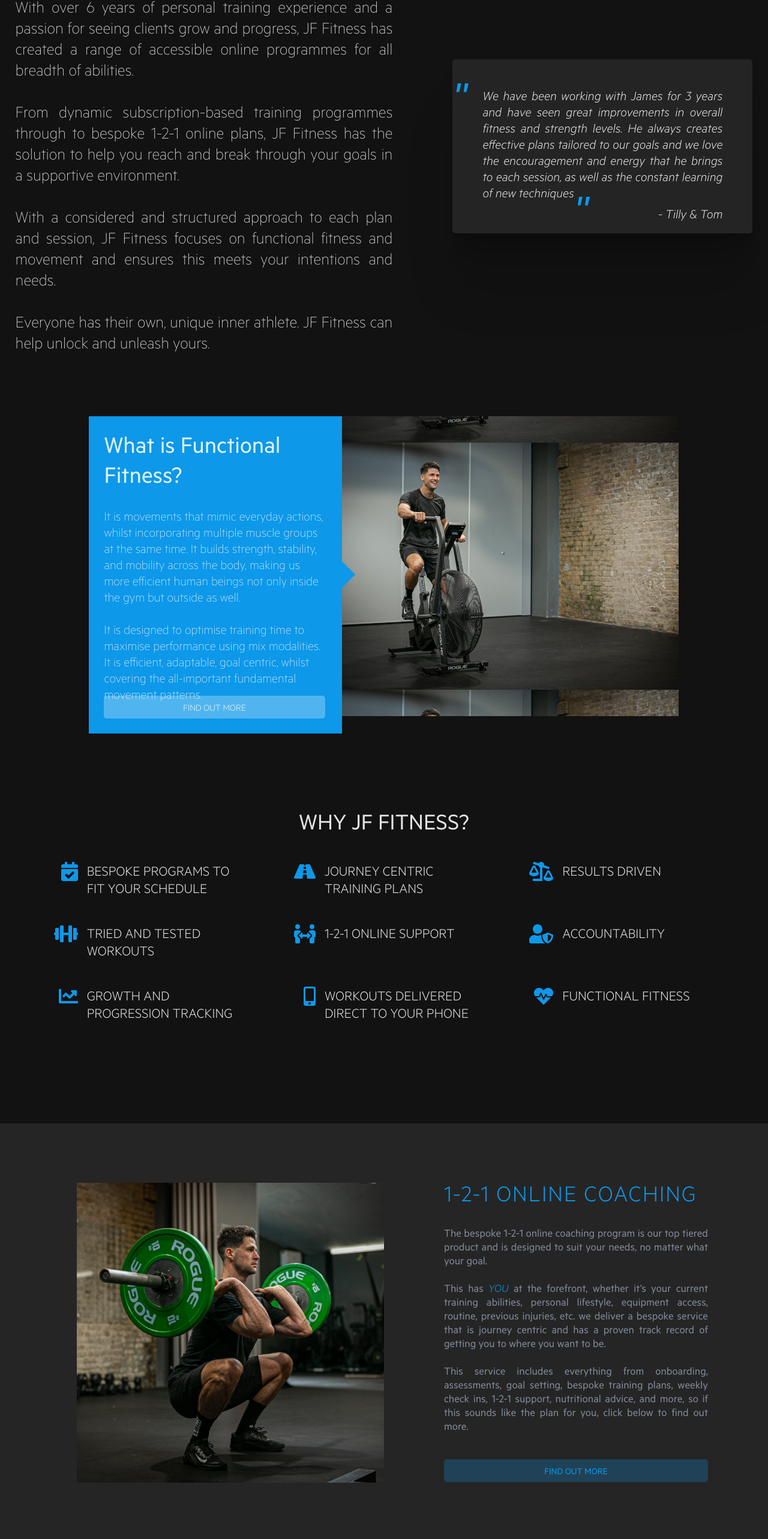
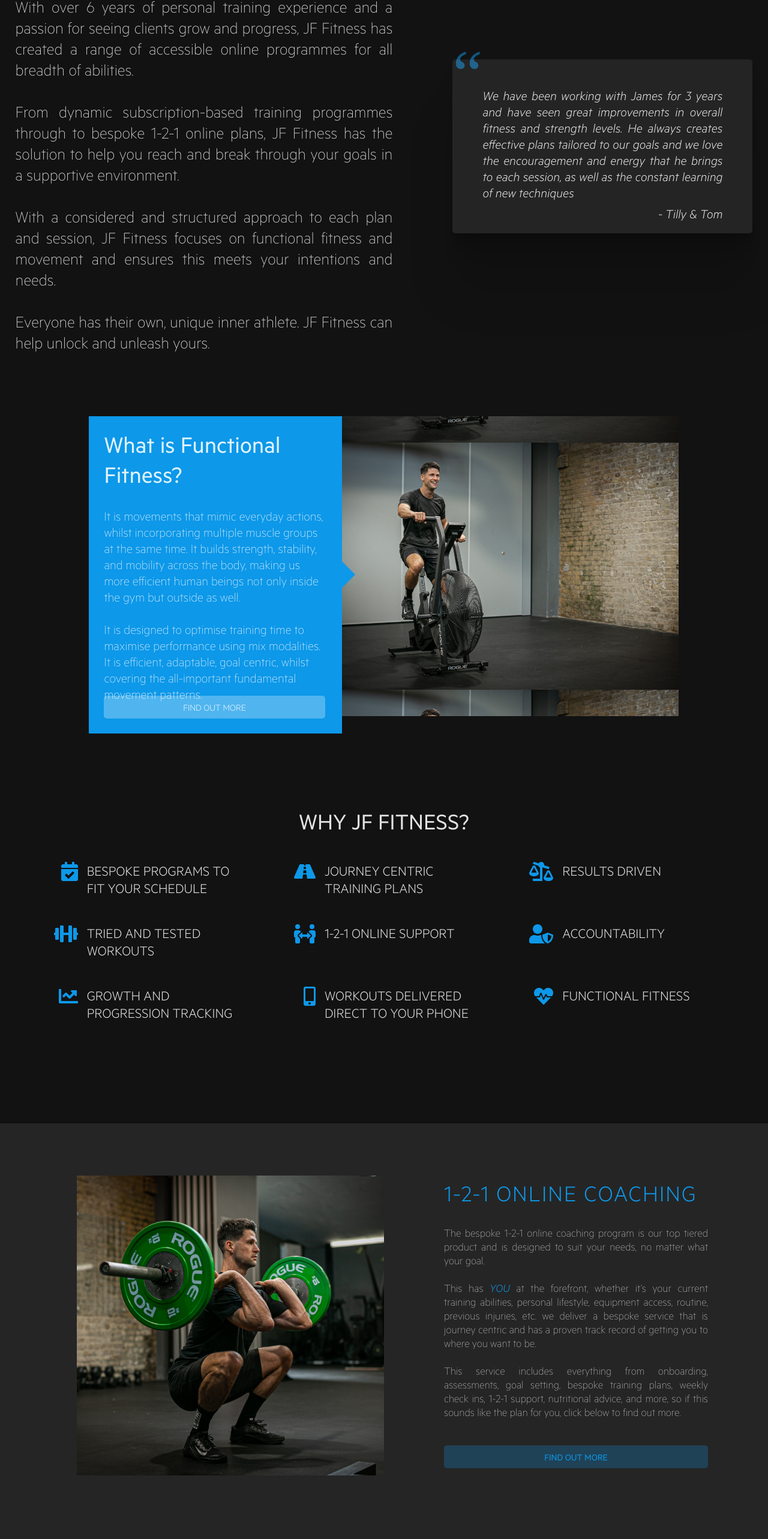
Before and after one commit to RKHTechnologies/jf-fitness, a React (Create React App) app: page / in a window 1280 px wide. Shown: the part 1026-3592 px from the top of the page at 60% size. Built offline with nearby package versions, Linux system fonts and the light colour scheme.

Commit message:
Fixes and tesimonials

```diff
--- a/src/Components/Services.tsx
+++ b/src/Components/Services.tsx
@@ -101,7 +101,8 @@ const Title = styled.h1`
 const Description = styled.div`
   text-align: justify;
   font-size: 1.2em;
-  color: #818999;
+  color: rgb(255 255 255 / 0.7);
+  font-weight: 100;
 `;
 
 const CheckList = styled.div`
--- a/src/Components/Testimonials.tsx
+++ b/src/Components/Testimonials.tsx
@@ -26,7 +26,6 @@ const TestimonialsSection = styled.div`
   display: flex;
   align-items: center;
   justify-content: center;
-  /* box-shadow: 0 2.8px 2.2px rgb(255 255 255 / 3%), 0 6.7px 5.3px rgb(255 255 255 / 5%), 0 12.5px 10px rgb(255 255 255 / 6%), 0 22.3px 17.9px rgb(255 255 255 / 7%), 0 41.8px 33.4px rgb(255 255 255 / 9%), 0 100px 80px rgb(255 255 255 / 12%); */
   box-shadow: 0 2.8px 2.2px rgba(0,0,0,0.034), 0 6.7px 5.3px rgba(0,0,0,0.048), 0 12.5px 10px rgba(0,0,0,0.06), 0 22.3px 17.9px rgba(0,0,0,0.072), 0 41.8px 33.4px rgba(0,0,0,0.086), 0 100px 80px rgba(0,0,0,0.12);
 
   @media(max-width: 540px) {
@@ -41,26 +40,6 @@ const Testimonial = styled.div`
   color: rgb(255 255 255 / 0.88);
   font-size: 1.4em;
   text-align: justify;
-
-  &:before {
-    content: '"';
-    position: absolute;
-    color: ${colours.primary};
-    margin-top: -27px;
-    margin-left: -50px;
-    font-size: 3em;
-    font-family: fantasy;
-  }
-
-  &:after {
-    content: '"';
-    position: absolute;
-    color: ${colours.primary};
-    margin-bottom: 27px;
-    margin-right: 50px;
-    font-size: 3em;
-    font-family: fantasy;
-  }
 
   span {
     position: absolute;
@@ -82,6 +61,35 @@ const Testimonial = styled.div`
     }
   }
 `;
+
+const BeforeQuote = styled.div`
+  &:before, &:after {
+    content: '“';
+    color: ${colours.primary};
+    position: absolute;
+    top: -40px;
+    left: 0;
+    font-size: 7em;
+    z-index: -1;
+    font-family: 'Oswald';
+    opacity: 0.3;
+  }
+
+`;
+
+
+const AfterQuote = styled.div`
+  content: '”';
+  color: ${colours.primary};
+  position: absolute;
+  font-size: 7em;
+  z-index: -1;
+  font-family: 'Oswald';
+  opacity: 0.3;
+  bottom: -40px;
+  right: 0;
+`;
+
 
 interface CarouselProps {
   xPos?: number;
@@ -134,6 +142,8 @@ const Testimonials: FC = () => {
           We have been working with James for 3 years and have seen great improvements in overall fitness and strength levels. He always creates effective plans tailored to our goals and we love the encouragement and energy that he brings to each session, as well as the constant learning of new techniques
           <span>- Tilly &amp; Tom</span>
         </Testimonial>
+        <BeforeQuote />
+        <AfterQuote />
         {/* <Testimonial>
           I've really enjoyed working with James over the past few years and feel stronger, more mobile and fitter than ever before
           <span>- Reem</span>
--- a/src/Pages/OnlineCoaching.tsx
+++ b/src/Pages/OnlineCoaching.tsx
@@ -5,6 +5,7 @@ import { Overlay, ProductsGrid, TextOverlay } from './OnlinePrograms';
 import Hero from '../Shared/Hero';
 import { Section } from './Home';
 import { PageDescription } from './E-Books/EBooks';
+import { PageHeading } from '../Components/WhyUs';
 
 export const Centered = styled.div`
   display: flex;
@@ -33,6 +34,19 @@ const OnlineCoaching: FC = () => {
             Everyone deserves to have a successful relationship with fitness, so sign up today and start your journey.
           </PageDescription>
 
+          <PageHeading>What the Service Offers</PageHeading>
+          <ul>
+            <li>Onboarding call and mobility assessment</li>
+            <li>Bespoke weekly workouts tailored towards your needs and wants</li>
+            <li>Access to Truecoach app where your workouts will be delivered daily</li>
+            <li>Video demonstrations</li>
+            <li>Exercise history and trackable progress</li>
+            <li>20 minute monthly check in calls</li>
+            <li>Additional training support</li>
+            <li>Nutritional advice</li>
+            <li>Option of additional online PT sessions via Zoom (£70 per session)</li>
+          </ul>
+
 
         </div>
       </Section>
--- a/src/Pages/OnlinePrograms.tsx
+++ b/src/Pages/OnlinePrograms.tsx
@@ -58,7 +58,7 @@ export const TextOverlay = styled.div`
 `;
 
 export const ProductsGrid = styled.div`
-  width: 100%;
+  width: 94%;
   display: grid;
   grid-template-columns: 1fr;
   padding: 0 40px;
@@ -67,6 +67,7 @@ export const ProductsGrid = styled.div`
   grid-gap: 20px;
   background: #121212;
   position: relative;
+  margin: auto;
 
   @media(max-width: ${SharedSettings.mobile}) {
     grid-template-columns: 1fr;
@@ -138,6 +139,11 @@ const Overview = styled.div`
   text-align: justify;
   font-size: 1.2em;
   font-weight: 100;
+
+  & > ul {
+    margin-top: 5px;
+    margin-left: 15px;
+  }
 `;
 
 interface ISectionProps {
@@ -165,8 +171,6 @@ const SubHeading = styled.div`
   color: ${colours.light};
   font-weight: 400;
   font-size: 1.8em;
-  margin-top: 10px;
-  margin-bottom: 10px;
   display: flex;
   align-items: center;
 
@@ -249,7 +253,7 @@ const OnlinePrograms: FC = () => {
         <Product>
           <Image image={"boxJump"} />
           <Title>Functional Fitness</Title>
-          <OverviewSection height={100}>
+          <OverviewSection height={80}>
             <Overview>JF Fitness places functional fitness at the heart of success. This program is designed to improve the way you move, build more strength and improve your energy systems. </Overview>
           </OverviewSection>
 
@@ -281,7 +285,7 @@ const OnlinePrograms: FC = () => {
             </Overview>
           </Equipment>
 
-          <Expect height={140}>
+          <Expect height={100}>
             <SubHeading>
               <Icon icon={faHeartbeat} />
               <div>What to Expect</div>
@@ -306,7 +310,7 @@ const OnlinePrograms: FC = () => {
         <Product>
           <Image image={"holdUpBar"} />
           <Title>Strength</Title>
-          <OverviewSection height={210}>
+          <OverviewSection height={180}>
             <Overview>
               Strength training is the key to becoming more robust and is one of the fundamental pillars to all good programs.
               <br /><br />
@@ -345,7 +349,7 @@ const OnlinePrograms: FC = () => {
             </Overview>
           </Equipment>
 
-          <Expect height={140}>
+          <Expect height={100}>
             <SubHeading>
               <Icon icon={faHeartbeat} />
               <div>What to Expect</div>
@@ -370,7 +374,7 @@ const OnlinePrograms: FC = () => {
         <Product>
           <Image image={"pushWeight"} />
           <Title>Fat Loss</Title>
-          <OverviewSection height={210}>
+          <OverviewSection height={100}>
             <Overview>Lorem ipsum dolor sit amet, consectetur adipiscing elit, sed do eiusmod tempor incididunt ut labore et dolore magna aliqua. Ut enim ad minim veniam, quis nostrud exercitation ullamco laboris nisi ut aliquip ex ea commodo consequat. Duis aute irure dolor in reprehenderit in voluptate velit esse cillum dolore eu fugiat nulla pariatur.</Overview>
           </OverviewSection>
 
@@ -403,7 +407,7 @@ const OnlinePrograms: FC = () => {
             </Overview>
           </Equipment>
 
-          <Expect height={140}>
+          <Expect height={100}>
             <SubHeading>
               <Icon icon={faHeartbeat} />
               <div>What to Expect</div>
--- a/src/index.css
+++ b/src/index.css
@@ -47,6 +47,7 @@
   src: url("./Metric/Metric-Black.otf") format("opentype");
 }
 
+@import url('https://fonts.googleapis.com/css2?family=Oswald:wght@700&display=swap');
 
 
 body {
```
